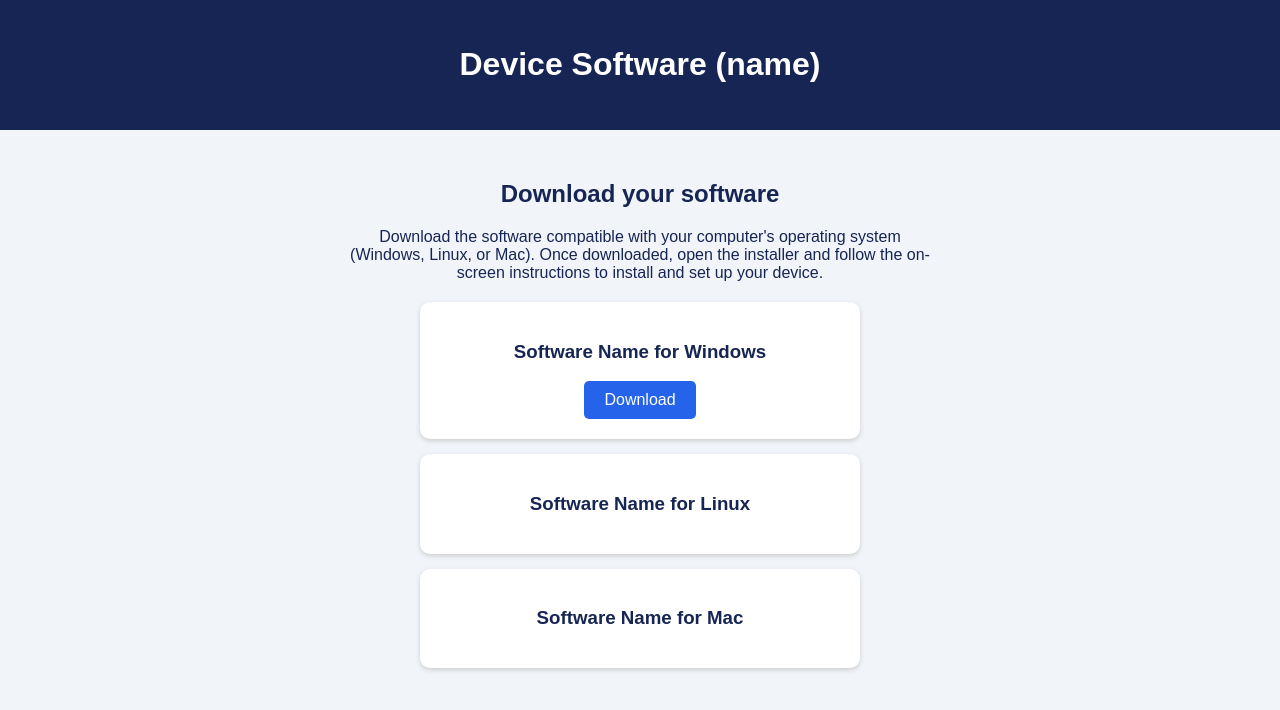
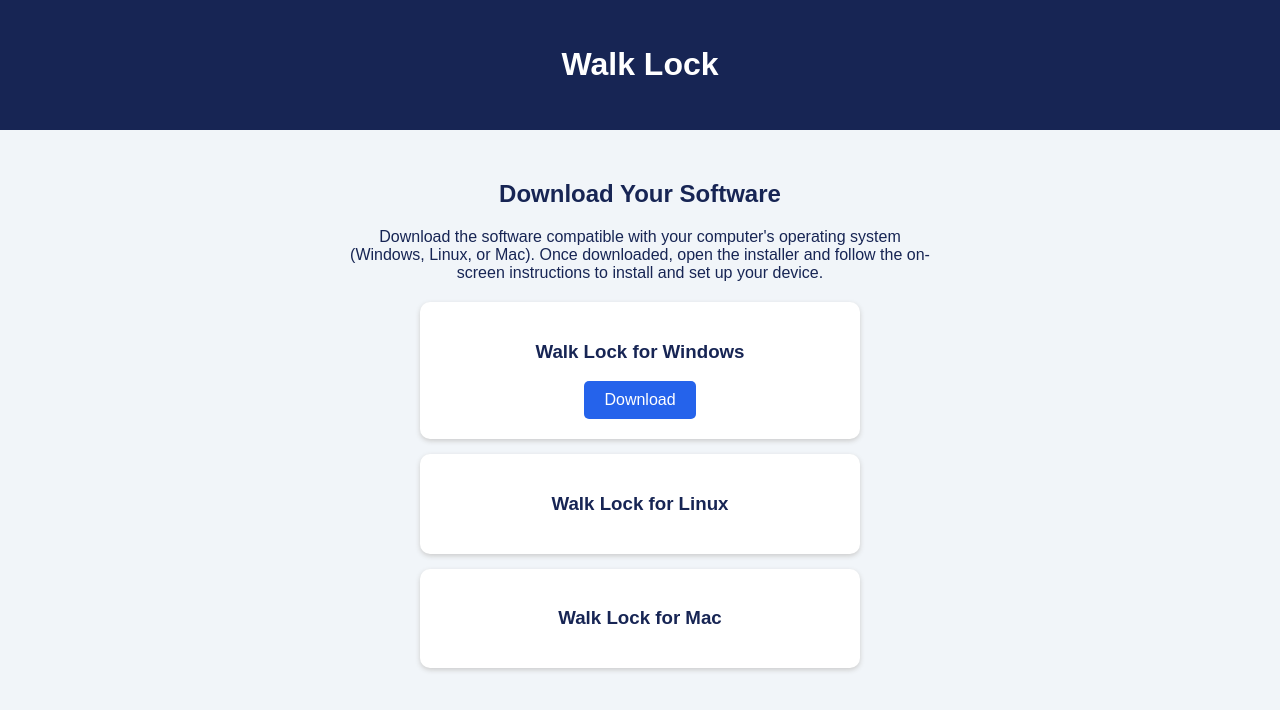
Before and after one commit to mnutt-gif/WalkLockDownload, a plain HTML site: page index.html in a window 1280 px wide. Drawn offline with Linux system fonts and the light colour scheme.

Commit message:
Add files via upload

```diff
--- a/index.html
+++ b/index.html
@@ -5,32 +5,31 @@
     <meta charset="UTF-8">
     <meta name="viewport" content="width=device-width, initial-scale=1.0">
 
-    <title>Software Name</title>
+    <title>Walk Lock</title>
 
     <link rel="stylesheet" href="style.css">
 </head>
 
 <body>
 
-    <!-- HEADER -->
     <div id="header">
-        <h1>Device Software (name)</h1>
+        <h1>Walk Lock</h1>
     </div>
 
     <div id="content">
-        <h2>Download your software</h2>
+        <h2>Download Your Software</h2>
         <p>Download the software compatible with your computer's operating system (Windows, Linux, or Mac). Once
         downloaded, open the installer and follow the on-screen instructions to install and set up your
         device. </p>
         <div class="downloads">
-            <h3>Software Name for Windows</h3>
+            <h3>Walk Lock for Windows</h3>
             <a href="software.zip" download>Download</a>
         </div>
         <div class="downloads">
-            <h3>Software Name for Linux</h3>
+            <h3>Walk Lock for Linux</h3>
         </div>
         <div class="downloads">
-            <h3>Software Name for Mac</h3>
+            <h3>Walk Lock for Mac</h3>
         </div>
     </div>
 
```
